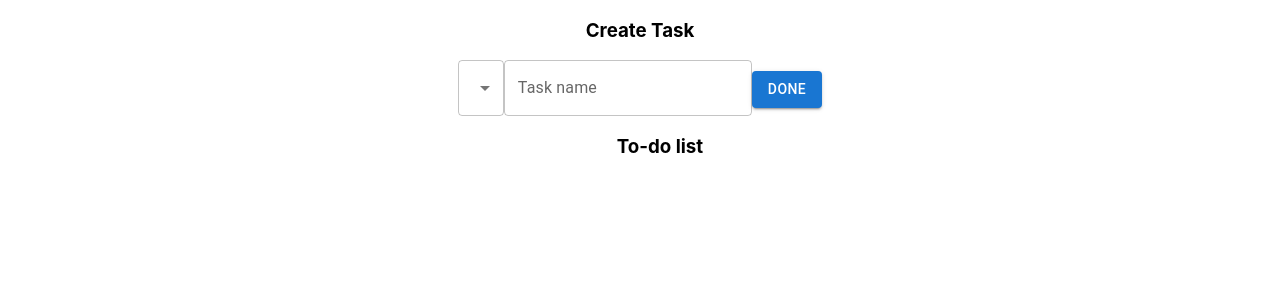
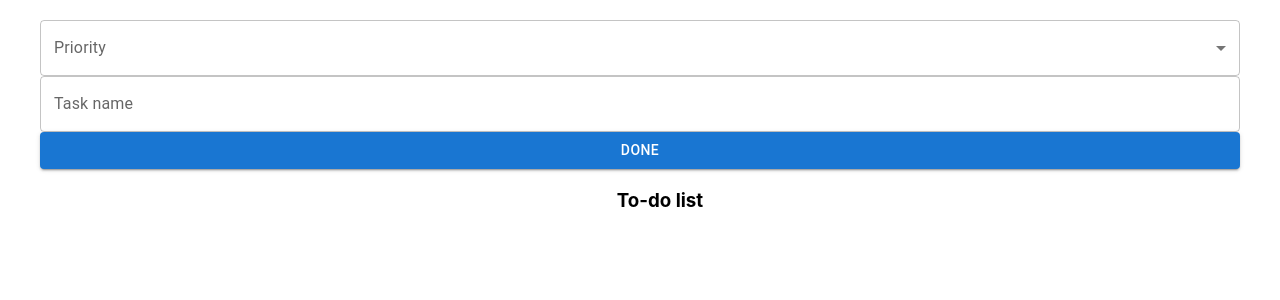
Before and after one commit to filipovandrij/Todo-List, a React (Create React App) app: page / in a window 1280 px wide. Shown: the top 300 px of the page. Built offline with nearby package versions, Linux system fonts and the light colour scheme.

Commit message:
change on MUI

```diff
--- a/src/App.css
+++ b/src/App.css
@@ -59,3 +59,9 @@ input:checked  + input + span {
   border-radius: 10px;
   background-color: green;
 }
+
+
+.MuiFormControl-root{
+  display: flex;
+  justify-content: center;
+}
--- a/src/components/InputField.jsx
+++ b/src/components/InputField.jsx
@@ -1,7 +1,14 @@
 import { useDispatch } from 'react-redux'
 import { addTodo } from '../redux/todoSlice'
-
-import { Button, TextField, MenuItem, Select } from '@mui/material'
+import {
+    Box,
+    FormControl,
+    InputLabel,
+    Button,
+    TextField,
+    MenuItem,
+    Select,
+} from '@mui/material'
 import { useState } from 'react'
 
 const InputField = () => {
@@ -15,9 +22,18 @@ const InputField = () => {
     }
 
     return (
-        <div>
-            <h3>Create Task</h3>
-            <Select label="Age" onChange={(e) => setImportant(e.target.value)}>
+        <Box
+            sx={{ maxWidth: 1200, margin: '20px auto' }}
+            className="create_form"
+        >
+            <FormControl fullWidth sx={{ display: 'flex' }}>
+                <InputLabel id="demo-simple-select-label">Priority</InputLabel>
+                <Select
+                    labelId="demo-simple-select-label"
+                    value={important}
+                    label="Priority"
+                    onChange={(e) => setImportant(e.target.value)}
+                >
                     <MenuItem value="important">IMPORTANT</MenuItem>
                     <MenuItem value="medium">MEDIUM</MenuItem>
                     <MenuItem value="not-important">NOT-IMPORTANT</MenuItem>
@@ -32,7 +48,8 @@ const InputField = () => {
                 <Button variant="contained" onClick={() => addTask()}>
                     DONE
                 </Button>
-        </div>
+            </FormControl>
+        </Box>
     )
 }
 export default InputField
```
Lines whose indentation alone changed are shown as unchanged.
